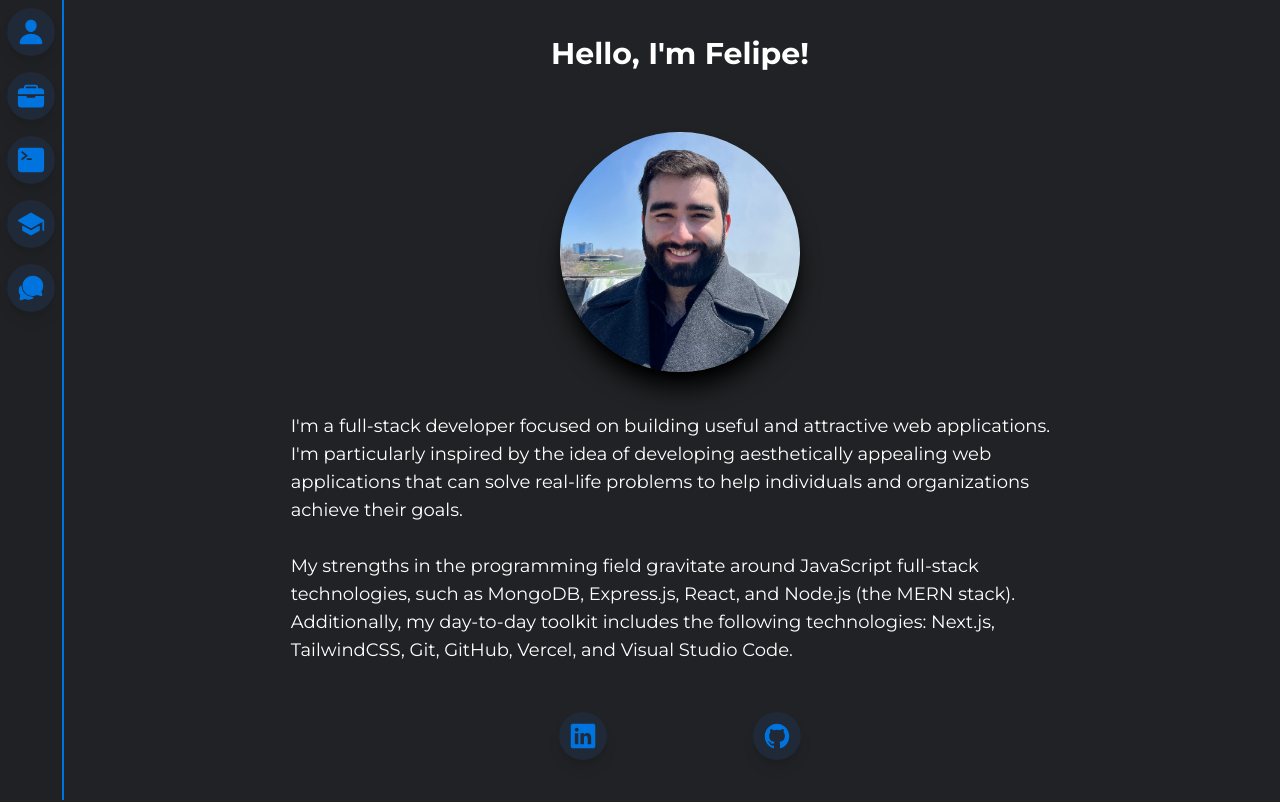
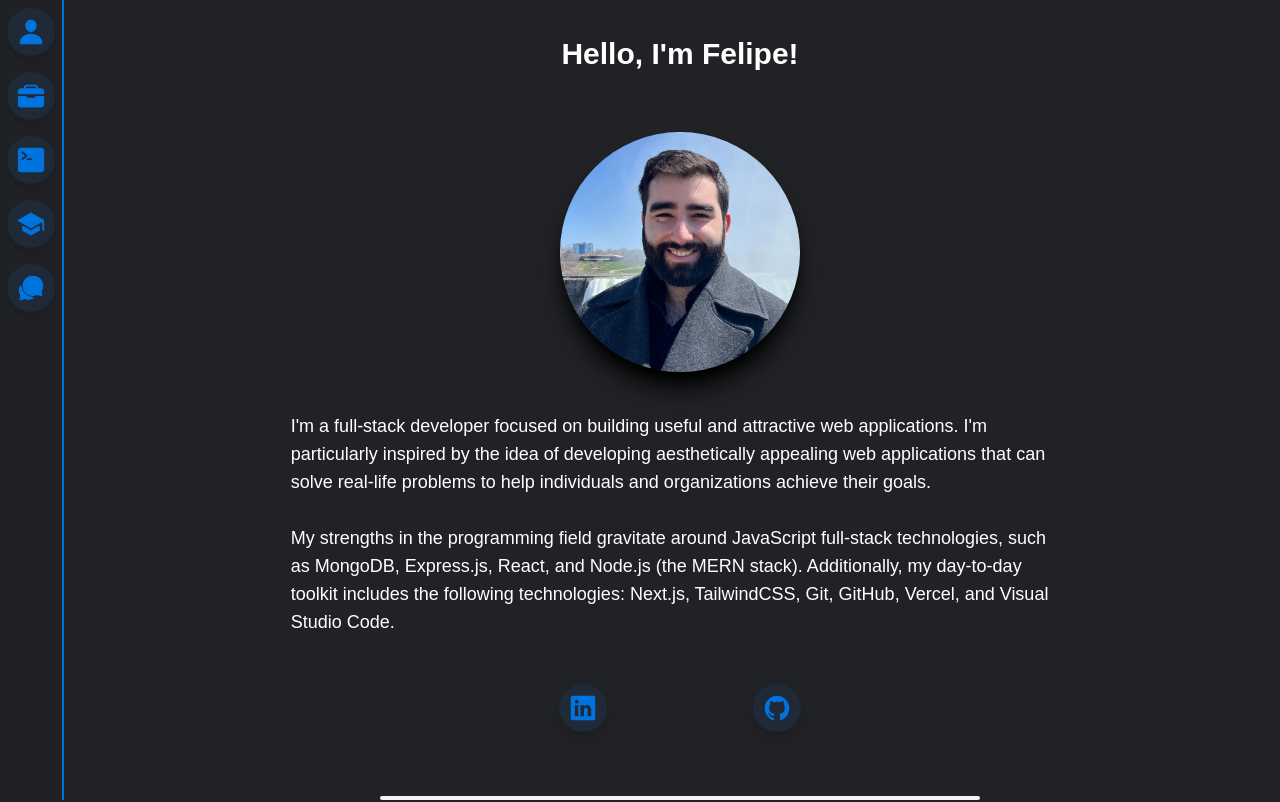
Before and after one commit to fmeneses-graca/my-website, a Next.js app: page / in a window 1280 px wide. Shown: the top 802 px of the page. Built offline with nearby package versions, Linux system fonts and the light colour scheme.

Commit message:
Change google fonts

```diff
--- a/pages/index.js
+++ b/pages/index.js
@@ -9,11 +9,7 @@
         <link rel='icon' href='/favicon.ico' />
         <meta charset="UTF-8" />
         <meta name="viewport" content="width=device-width, initial-scale=1.0" />
-        {/* Google Fonts */}
-        <link rel="preconnect" href="https://fonts.googleapis.com" />
-        <link rel="preconnect" href="https://fonts.gstatic.com" crossorigin />
-        <link href="https://fonts.googleapis.com/css2?family=Montserrat:ital,wght@0,100;0,200;0,300;0,400;0,500;0,600;0,700;0,800;0,900;1,100;1,200;1,300;1,400;1,500;1,600;1,700;1,800;1,900&display=swap" rel="stylesheet" />
-      </Head>
+        </Head>
       <Layout />
     </>
   )
```
